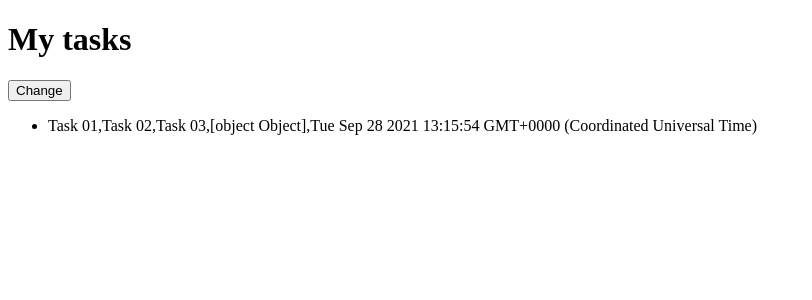
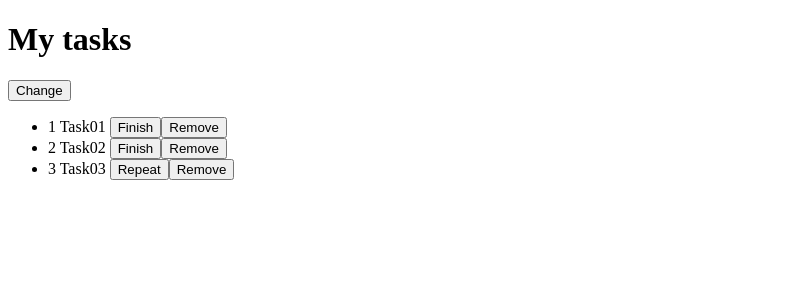
Before and after one commit to MarkCarraschi/angular-todo-app, an Angular app: page / in a window 1280 px wide. Shown: the top 300 px of the page, without its empty margins (0-812 px from the left). Built offline with nearby package versions, Linux system fonts and the light colour scheme.

Commit message:
Add functions : Remove task operation

```diff
--- a/src/app/app.component.html
+++ b/src/app/app.component.html
@@ -1,5 +1,10 @@
 <h1>{{title}}</h1>
 <button (click)="changeText()">Change</button>
 <ul>
-  <li ngFor="let todo of todos">{{todos}}</li>
+  <li *ngFor="let todo of todos">
+    {{todo.id}} {{todo.title}}
+    <button *ngIf="!todo.done">Finish</button>
+    <button *ngIf="todo.done">Repeat</button>
+    <button (click)="remove(todo)">Remove</button>
+  </li>
 </ul>
--- a/src/app/app.component.ts
+++ b/src/app/app.component.ts
@@ -1,4 +1,5 @@
 import { Component } from '@angular/core';
+import { Todo } from 'src/models/todo.model';
 
 @Component({
   selector: 'app-root',
@@ -7,18 +8,31 @@
 })
 export class AppComponent {
 
-  public todos: any[] = []; //Empty array list
+  public todos: Todo[] = []; //Component Todo
   public title: String = 'My tasks';
 
   constructor() {
-    this.todos.push('Task 01'); //class scope
-    this.todos.push('Task 02');
-    this.todos.push('Task 03');
-    this.todos.push({ message: 'teste' });
-    this.todos.push(new Date());
+    this.todos.push(new Todo(1, 'Task01', false));
+    this.todos.push(new Todo(2, 'Task02', false));
+    this.todos.push(new Todo(3, 'Task03', true));
   }
 
   changeText() {
     this.title = 'Test';
   }
+
+  remove(todo: Todo) {
+    const index = this.todos.indexOf(todo);
+    if (index !== -1) {
+      this.todos.splice(index, 1); // Remove one register
+    }
+  }
+
+  markAsDone() {
+
+  }
+
+  maskAsUndone() {
+
+  }
 }
--- /dev/null
+++ b/src/models/todo.model.ts
@@ -0,0 +1,8 @@
+export class Todo {
+
+    constructor(
+        public id: Number,
+        public title: String,
+        public done: Boolean,
+    ) { }
+}
```
